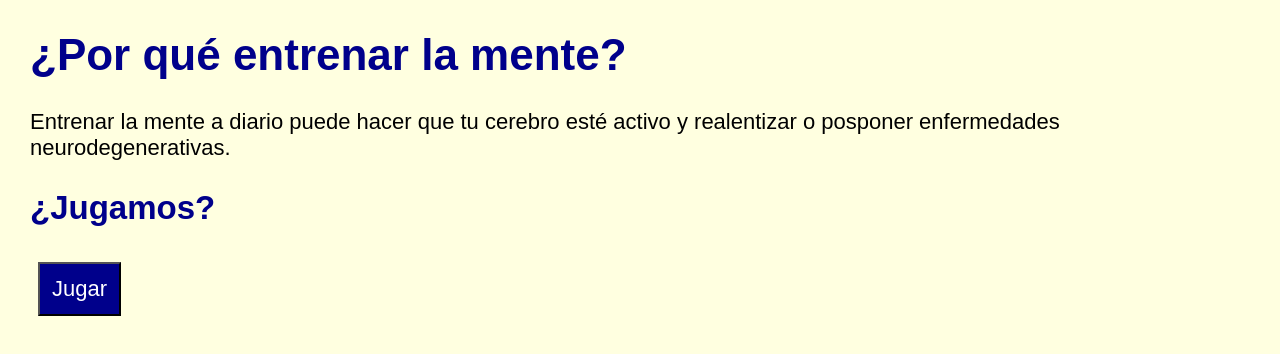
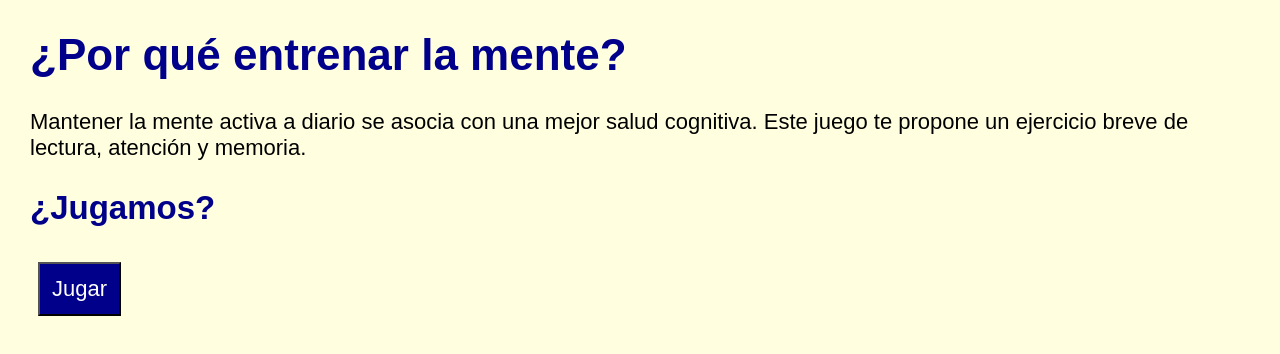
Before and after one commit to LauraMarin-code/train_your_mind, a plain HTML site: page index.html in a window 1280 px wide. Drawn offline with Linux system fonts and the light colour scheme.

Commit message:
Add files via upload

```diff
--- a/index.html
+++ b/index.html
@@ -62,7 +62,7 @@ input{
 
   <div id="pantallaInicio">
     <h1>¿Por qué entrenar la mente?</h1>
-    <p>Entrenar la mente a diario puede hacer que tu cerebro esté activo y realentizar o posponer enfermedades neurodegenerativas.</p>
+    <p>Mantener la mente activa a diario se asocia con una mejor salud cognitiva. Este juego te propone un ejercicio breve de lectura, atención y memoria.</p>
     <h2>¿Jugamos?</h2>
     <button onclick="irAExplicacion1()">Jugar</button>
   </div>
```
